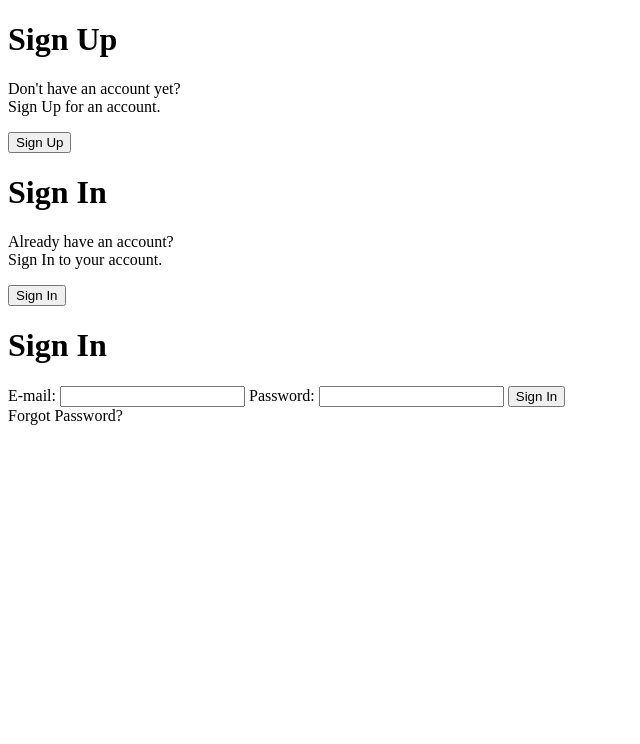
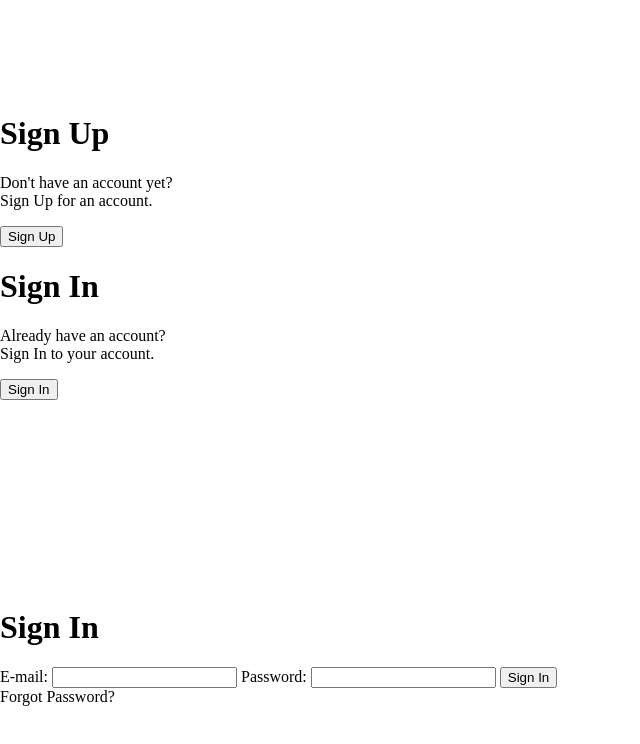
Before and after one commit to J-Ricker/switchable-sign-in-form, a plain HTML site: page index.html in a window 1280 px wide. Shown: the whole page, without its empty margins (0-640 px from the left). Drawn offline with nearby package versions, Linux system fonts and the light colour scheme.

Commit message:
added some styling to css and commented out jQuery due to bug issue

```diff
--- a/css/style.css
+++ b/css/style.css
@@ -0,0 +1,11 @@
+html {
+    height: 100vh;
+    padding: 0;
+}
+
+body {
+    height: 100%;
+    margin: 0;
+    display: grid;
+    align-items: center;
+}
--- a/index.html
+++ b/index.html
@@ -55,7 +55,7 @@
                 </div>
             </div>
 
-    <script src="js/jquery-3.2.1.min.js"></script>
+    <!--<script src="js/jquery-3.2.1.min.js"></script>-->
     <script src="js/app.js"></script>
 </body>
 </html>
```
